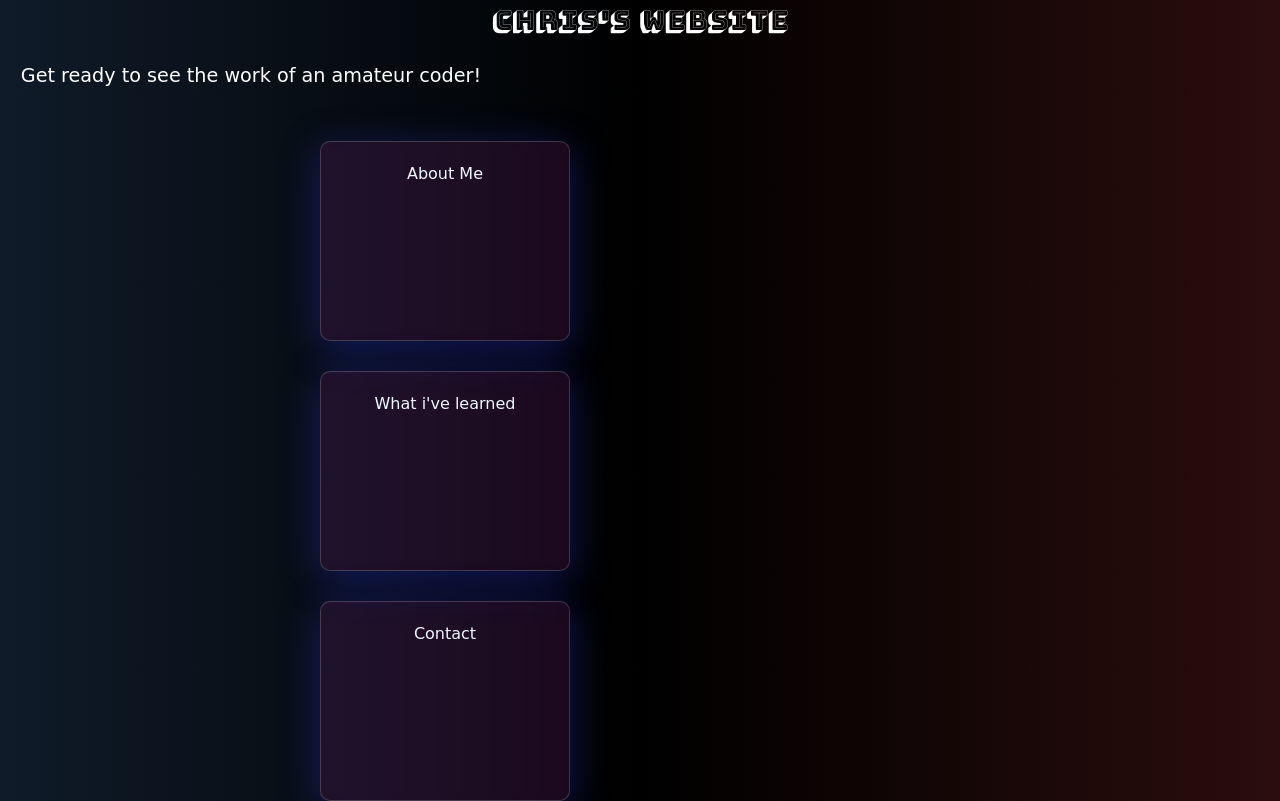
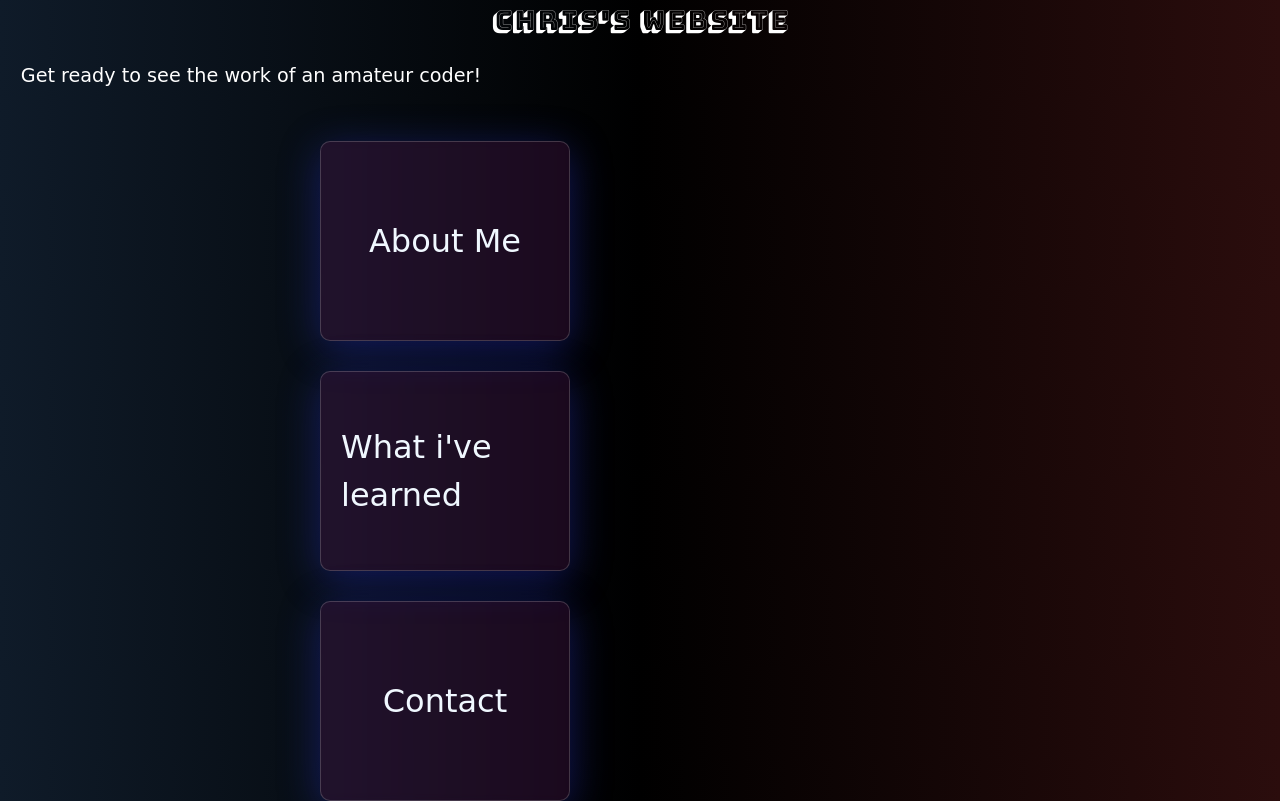
Before and after one commit to chrisanil/My-Website, a website: page index.html in a window 1280 px wide. Drawn offline with nearby package versions, Linux system fonts and the light colour scheme; a web font is replaced by a local one.

Commit message:
Added more fonts and configs

```diff
--- a/main.css
+++ b/main.css
@@ -39,6 +39,9 @@
       position: relative;
       bottom: -1.875rem;
       font-family: "Handjet", cursive;
+      font-size: 2rem;
+      justify-content: center;
+      align-items: center;
 }
 .second{
     padding-top: 12rem;
@@ -61,6 +64,9 @@
   position: relative;
       bottom: -3.75rem;
       font-family: "Handjet", cursive;
+      font-size: 2rem;
+      justify-content: center;
+      align-items: center;
 }
 .third{
     color: aliceblue;
@@ -82,4 +88,7 @@
       position: relative;
       bottom: -5.625rem;
       font-family: "Handjet", cursive;
+      font-size: 2rem;
+      justify-content: center;
+      align-items: center;
 }
```
